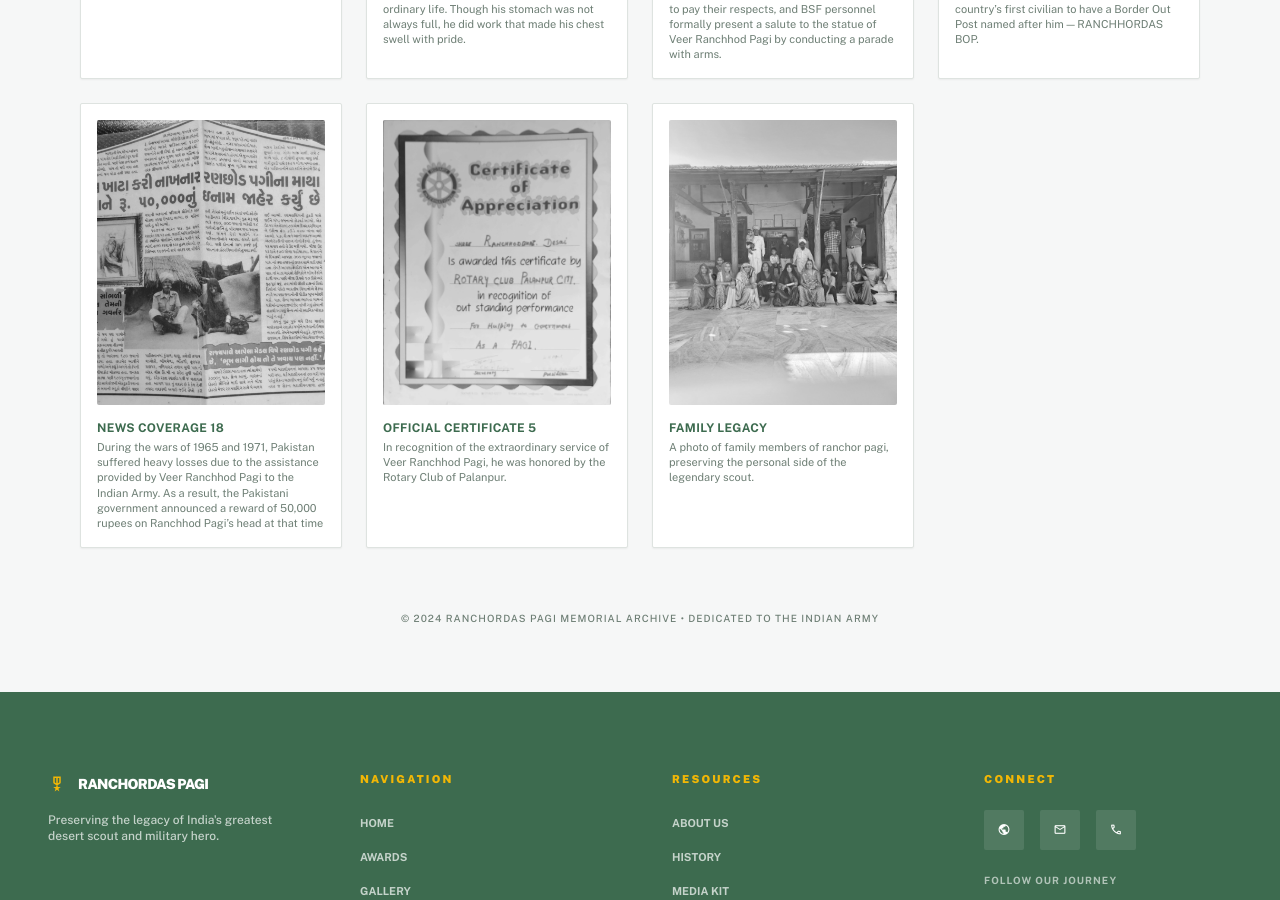
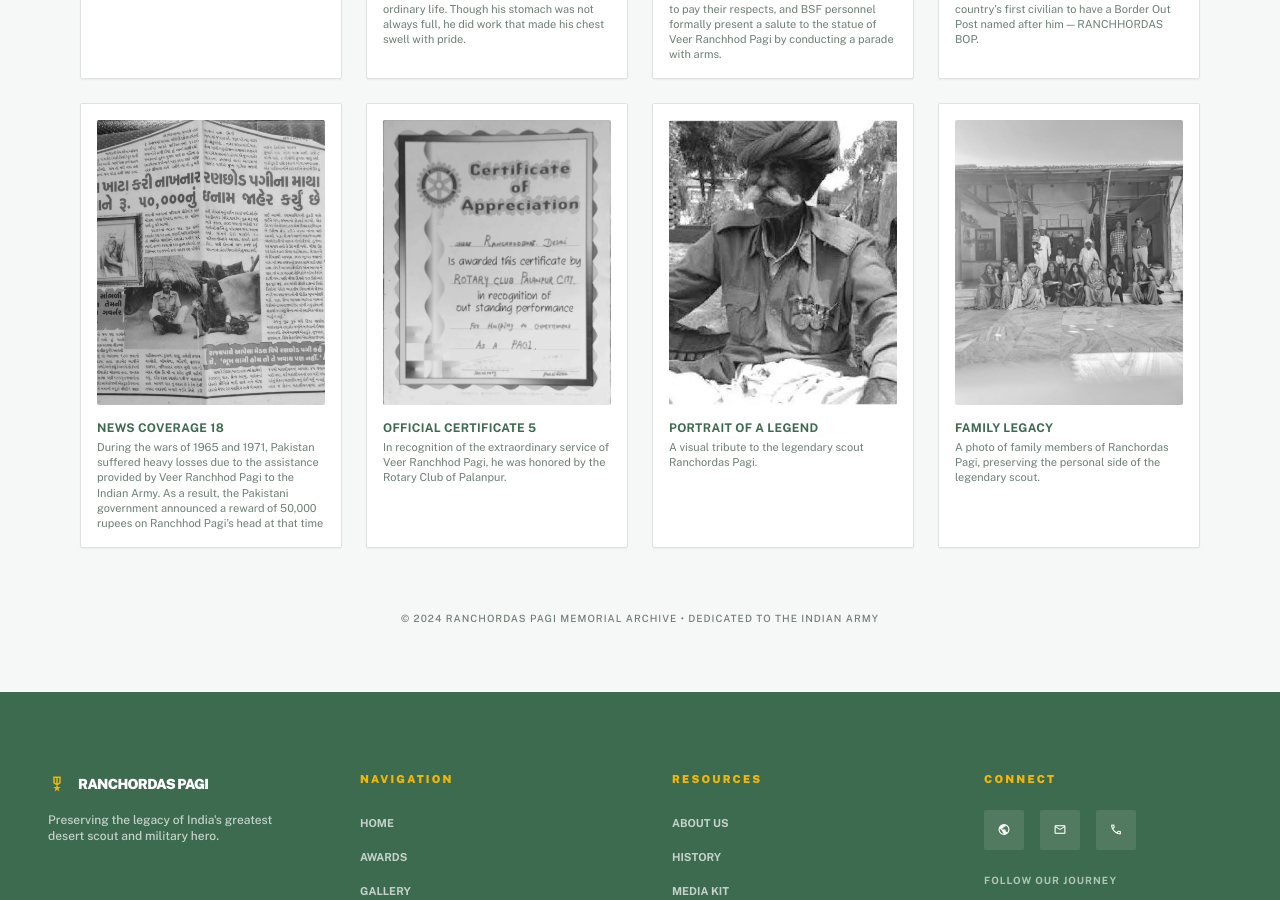
Before and after one commit to veerranchore/veerranchordaspagi, a React (Vite) app: page /gallery in a window 1280 px wide. Shown: the part 4540-5440 px from the top of the page. Built offline with nearby package versions, Linux system fonts and the light colour scheme.

Commit message:
fix duplicate keys in gallery items object

```diff
--- a/src/pages/GalleryPage.jsx
+++ b/src/pages/GalleryPage.jsx
@@ -158,9 +158,11 @@ export default function GalleryPage() {
     {
       title: "Portrait of a Legend",
       description: "A visual tribute to the legendary scout Ranchordas Pagi.",
-      image: "/assets/images.webp",
+      image: "/assets/images.webp"
+    },
+    {
       title: "Family Legacy",
-      description: "A photo of  family members of ranchor pagi, preserving the personal side of the legendary scout.",
+      description: "A photo of family members of Ranchordas Pagi, preserving the personal side of the legendary scout.",
       image: "/assets/family photo.jpeg"
     }
   ]
```
